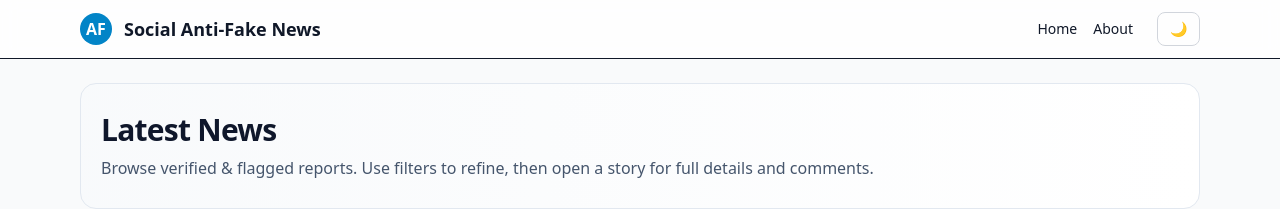
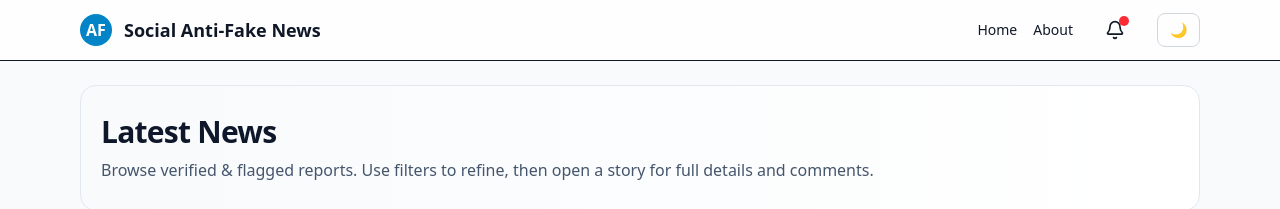
Before and after one commit to chartchai-class/project-01-the-anti-fake-news-system-triple-guu, a Vue app in the folder component-midterm-project/: page / in a window 1280 px wide. Shown: the top 209 px of the page. Built offline with nearby package versions, Linux system fonts and the light colour scheme; data requests are answered from the project's data file.

Commit message:
Notification for latest news is added

```diff
--- a/component-midterm-project/package.json
+++ b/component-midterm-project/package.json
@@ -22,6 +22,7 @@
   },
   "dependencies": {
     "emoji-picker-element": "^1.27.0",
+    "lucide-vue-next": "^0.545.0",
     "pinia": "^3.0.3",
     "vue": "^3.5.18",
     "vue-router": "^4.5.1"
--- a/component-midterm-project/src/App.vue
+++ b/component-midterm-project/src/App.vue
@@ -5,9 +5,7 @@
     <header
       class="sticky top-0 z-50 w-full border-b bg-white/80 backdrop-blur dark:bg-gray-900/80 dark:border-gray-700 dark:text-white transition"
     >
-      <div
-        class="mx-auto flex max-w-6xl items-center justify-between px-4 py-3"
-      >
+      <div class="mx-auto flex max-w-6xl items-center justify-between px-4 py-3">
         <div class="flex items-center gap-3">
           <div
             class="flex h-8 w-8 items-center justify-center rounded-full bg-brand-600 text-white font-bold"
@@ -17,11 +15,53 @@
           <h1 class="text-lg font-semibold">Social Anti-Fake News</h1>
         </div>
 
-        <div class="flex items-center gap-6">
+        <div class="flex items-center gap-6 relative">
           <nav class="hidden sm:flex gap-4 text-sm font-medium">
             <RouterLink to="/" class="hover:text-brand-600">Home</RouterLink>
             <RouterLink to="/about" class="hover:text-brand-600">About</RouterLink>
           </nav>
+
+          <div class="relative">
+            <button
+              @click="toggleNotifications"
+              class="relative p-2 rounded-full hover:bg-gray-100 dark:hover:bg-gray-800 transition"
+            >
+              <Bell class="w-5 h-5" />
+              <span
+                v-if="hasNewNotifications"
+                class="absolute top-1 right-1 h-2.5 w-2.5 rounded-full bg-red-500"
+              ></span>
+            </button>
+
+            <div
+              v-if="showNotifications"
+              class="absolute right-0 mt-2 w-64 bg-white dark:bg-gray-900 border border-gray-200 dark:border-gray-700 rounded-lg shadow-lg p-3 z-50"
+            >
+              <h3 class="text-sm font-semibold mb-2">Latest Updates</h3>
+              <ul class="text-sm space-y-1 max-h-48 overflow-y-auto">
+                <li
+                  v-for="n in latestNews"
+                  :key="n.id"
+                  class="hover:bg-gray-50 dark:hover:bg-gray-800 rounded-md"
+                >
+                  <RouterLink
+                    :to="`/news/${n.id}`"
+                    class="flex items-center gap-2 px-2 py-1 rounded-md hover:bg-blue-50 dark:hover:bg-blue-900/40 transition"
+                    @click="showNotifications = false"
+                  >
+                    📰
+                    <span class="line-clamp-1">{{ n.topic }}</span>
+                  </RouterLink>
+                </li>
+              </ul>
+              <button
+                @click="clearNotifications"
+                class="w-full mt-2 text-xs text-blue-600 hover:underline"
+              >
+                Mark all as read
+              </button>
+            </div>
+          </div>
 
           <button
             @click="toggleDarkMode"
@@ -53,9 +93,38 @@
 <script setup>
 import { ref, onMounted } from "vue";
 import { RouterLink } from "vue-router";
+import { Bell } from "lucide-vue-next";
+import { useNewsStore } from "@/stores/newsStore";
+
+const newsStore = useNewsStore();
+const showNotifications = ref(false);
+const hasNewNotifications = ref(false);
+const latestNews = ref([]);
+
+function toggleNotifications() {
+  showNotifications.value = !showNotifications.value;
+  if (showNotifications.value) hasNewNotifications.value = false;
+}
+
+function clearNotifications() {
+  hasNewNotifications.value = false;
+  showNotifications.value = false;
+}
+
+async function checkForUpdates() {
+  const beforeCount = newsStore.news.length;
+  await newsStore.fetchNews();
+  const newItems = newsStore.news.slice(-3);
+  latestNews.value = newItems;
+
+  if (newsStore.news.length > beforeCount) {
+    hasNewNotifications.value = true;
+  }
+}
+
+setInterval(checkForUpdates, 20000);
 
 const isDark = ref(false);
-
 function toggleDarkMode() {
   isDark.value = !isDark.value;
   const html = document.documentElement;
@@ -73,5 +142,6 @@ onMounted(() => {
     isDark.value = true;
     document.documentElement.classList.add("dark");
   }
+  checkForUpdates();
 });
 </script>
```
Also changed, not shown: 1 other file (tests, documents, lock files or other folders).
